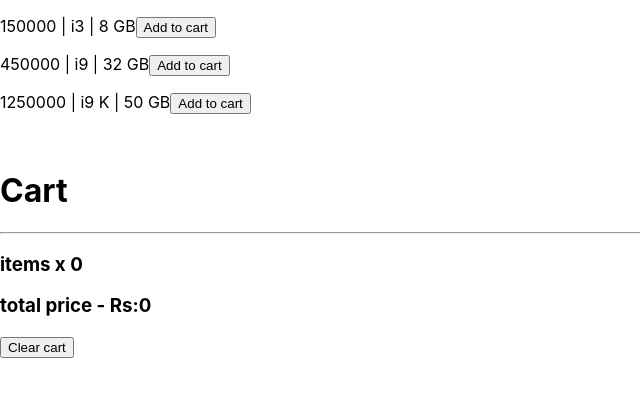
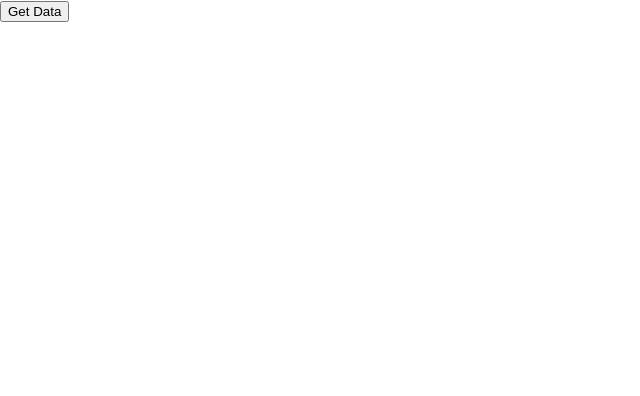
Before and after one commit to foverokavindz/react-redux-learning, a React (Create React App) app: page / in a window 1280 px wide. Shown: the top 396 px of the page, without its empty margins (0-640 px from the left). Built offline with nearby package versions, Linux system fonts and the light colour scheme.

Commit message:
get data from api through redux tool kit using extraReducers and done video 5

```diff
--- a/src/App.js
+++ b/src/App.js
@@ -1,59 +1,15 @@
 import { useDispatch, useSelector } from 'react-redux';
-import { selectLaptop } from './store/reducers/laptopSlice';
-import {
-  addItemToCart,
-  removeItemFromCart,
-  selectCart,
-  removeOneItemFromCart,
-  clearCart,
-} from './store/reducers/cartSlice';
+import { getPost, selectAllPost } from './store/reducers/postSlice';
 
 const App = () => {
-  const laptop = useSelector(selectLaptop);
-  const cart = useSelector(selectCart);
+  const postObj = useSelector(selectAllPost);
   const dispatch = useDispatch();
 
-  let total = 0;
-  let itemCount = 0;
-
-  if (cart.length > 0) {
-    cart.forEach((el) => {
-      total += el.count * el.price;
-      itemCount += el.count;
-    });
-  } else {
-    total = 0;
-  }
-
+  console.log('postObj   ', postObj);
   return (
     <div>
-      {laptop.map(({ id, cpu, ram, price }) => (
-        <p key={id}>
-          {price} | {cpu} | {ram}
-          <button onClick={() => dispatch(addItemToCart(id, cpu, ram, price))}>
-            Add to cart
-          </button>
-        </p>
-      ))}
-
-      <br />
-      <h1>Cart</h1>
-      <hr />
-
-      <h3>items x {itemCount}</h3>
-      {cart.map(({ id, cpu, ram, price, count }) => (
-        <p key={id}>
-          ({price} | {cpu} | {ram}) x {count}{' '}
-          <button onClick={() => dispatch(removeOneItemFromCart(id))}>
-            Remove one
-          </button>{' '}
-          <button onClick={() => dispatch(removeItemFromCart(id))}>
-            Delete
-          </button>
-        </p>
-      ))}
-      <h3>total price - Rs:{total}</h3>
-      <button onClick={() => dispatch(clearCart())}>Clear cart</button>
+      {postObj.loading === 'pending' && <h1>Loading data....</h1>}
+      <button onClick={() => dispatch(getPost(1))}>Get Data</button>
     </div>
   );
 };
--- a/src/store/reducers/cartSlice.js
+++ /dev/null
@@ -1,63 +0,0 @@
-import { createSlice } from '@reduxjs/toolkit';
-
-const initialState = [];
-
-const cartSlice = createSlice({
-  name: 'cart',
-  initialState,
-  reducers: {
-    addItemToCart: {
-      reducer: (state, action) => {
-        const id = action.payload.id;
-        const tempObj = state.find((el) => el.id === id);
-
-        if (tempObj) {
-          tempObj.count += 1;
-        } else {
-          state.push(action.payload);
-        }
-      },
-      prepare: (id, cpu, ram, price) => ({
-        payload: {
-          id,
-          cpu,
-          ram,
-          price,
-          count: 1,
-        },
-      }),
-    },
-
-    removeItemFromCart: (state, action) => {
-      const index = state.indexOf(action.payload);
-
-      state.splice(index, 1);
-    },
-
-    removeOneItemFromCart: (state, action) => {
-      const id = action.payload;
-      const tempObj = state.find((el) => el.id === id);
-      const index = state.indexOf(tempObj);
-
-      if (tempObj) {
-        tempObj.count -= 1;
-        if (tempObj.count === 0) {
-          state.splice(index, 1);
-        }
-      }
-    },
-    clearCart: (state, action) => {
-      state.splice(0, state.length);
-    },
-  },
-});
-
-export const selectCart = (store) => store.cart;
-
-export const {
-  addItemToCart,
-  removeItemFromCart,
-  removeOneItemFromCart,
-  clearCart,
-} = cartSlice.actions;
-export default cartSlice.reducer;
--- a/src/store/reducers/laptopSlice.js
+++ /dev/null
@@ -1,36 +0,0 @@
-import { createSlice } from '@reduxjs/toolkit';
-
-const initialState = [
-  {
-    id: 1,
-    price: 150000,
-    cpu: 'i3',
-    ram: '8 GB',
-  },
-  {
-    id: 2,
-    price: 450000,
-    cpu: 'i9',
-    ram: '32 GB',
-  },
-  {
-    id: 3,
-    price: 1250000,
-    cpu: 'i9 K',
-    ram: '50 GB',
-  },
-];
-
-const laptopSlice = createSlice({
-  name: 'laptop',
-  initialState,
-  reducers: {
-    addLaptop: (state, action) => {
-      state.push(action.payload);
-    },
-  },
-});
-
-export const selectLaptop = (store) => store.laptop;
-export const { addLaptop } = laptopSlice.actions;
-export default laptopSlice.reducer;
--- /dev/null
+++ b/src/store/reducers/postSlice.js
@@ -0,0 +1,60 @@
+import { createAsyncThunk, createSlice } from '@reduxjs/toolkit';
+
+const initialState = {
+  data: [],
+  loading: 'idle', // pending , success, error
+  error: null,
+};
+
+// redux athule asyc code liynne mehemai
+// methanin eka data object eka thma action.payload eka widiyuata pass wenne
+// thunk kiynne middleware ekak
+export const getPost = createAsyncThunk('getPost', async (id) => {
+  try {
+    const res = await fetch(`https://jsonplaceholder.typicode.com/posts/${id}`);
+    const data = await res.json();
+
+    if (data) {
+      return data;
+    } else {
+      return { err: 'some Error' };
+    }
+  } catch (error) {}
+});
+
+// data load,pending,unsecces unama run wenna external functions
+
+const postSlice = createSlice({
+  name: 'post-slice',
+  initialState,
+  reducers: {},
+
+  // me extra reducers walin eka data tika ekka wda krnn nomal reducer function hadanna one kalin wage
+  extraReducers: (builder) => {
+    builder.addCase(getPost.pending, (state, action) => {
+      state.loading = 'pending';
+    });
+    // addcase eken denne action creater eka
+    // builder kiynne meke thiyna ekak - eka parameter ekk widiyta pass kra
+    // action eke states thiyenwa - fulfilled,rejected,pending
+    // fullfilled eke sampurnayen action eka pass nm thma wade wenne
+
+    // anith parameter eka denne reducer function eka
+    builder.addCase(getPost.fulfilled, (state, action) => {
+      // meketh immer function thiyenwa
+      // mekedi eliyen kriyathmaka wena functions wala  output eka object ekak widiyt enwa
+      //ewa access krna recommonded widiy thama bguiklder function ekak hraha access krn eka
+
+      state.loading = 'completed'; // me tika dn state ekata set wenwa
+      state.data = action.payload;
+    });
+
+    builder.addCase(getPost.rejected, (state, action) => {
+      state.loading = 'rejected';
+      state.error = 'Some Error from rejected';
+    });
+  },
+});
+
+export const selectAllPost = (store) => store.post;
+export default postSlice.reducer;
--- a/src/store/store.js
+++ b/src/store/store.js
@@ -1,9 +1,9 @@
 import { configureStore } from '@reduxjs/toolkit';
-import cartSliceReducer from './reducers/cartSlice';
-import laptopSliceReducer from './reducers/laptopSlice';
+
+import postSliceReducer from './reducers/postSlice';
 
 const store = configureStore({
-  reducer: { cart: cartSliceReducer, laptop: laptopSliceReducer },
+  reducer: { post: postSliceReducer },
 });
 
 export default store;
```
